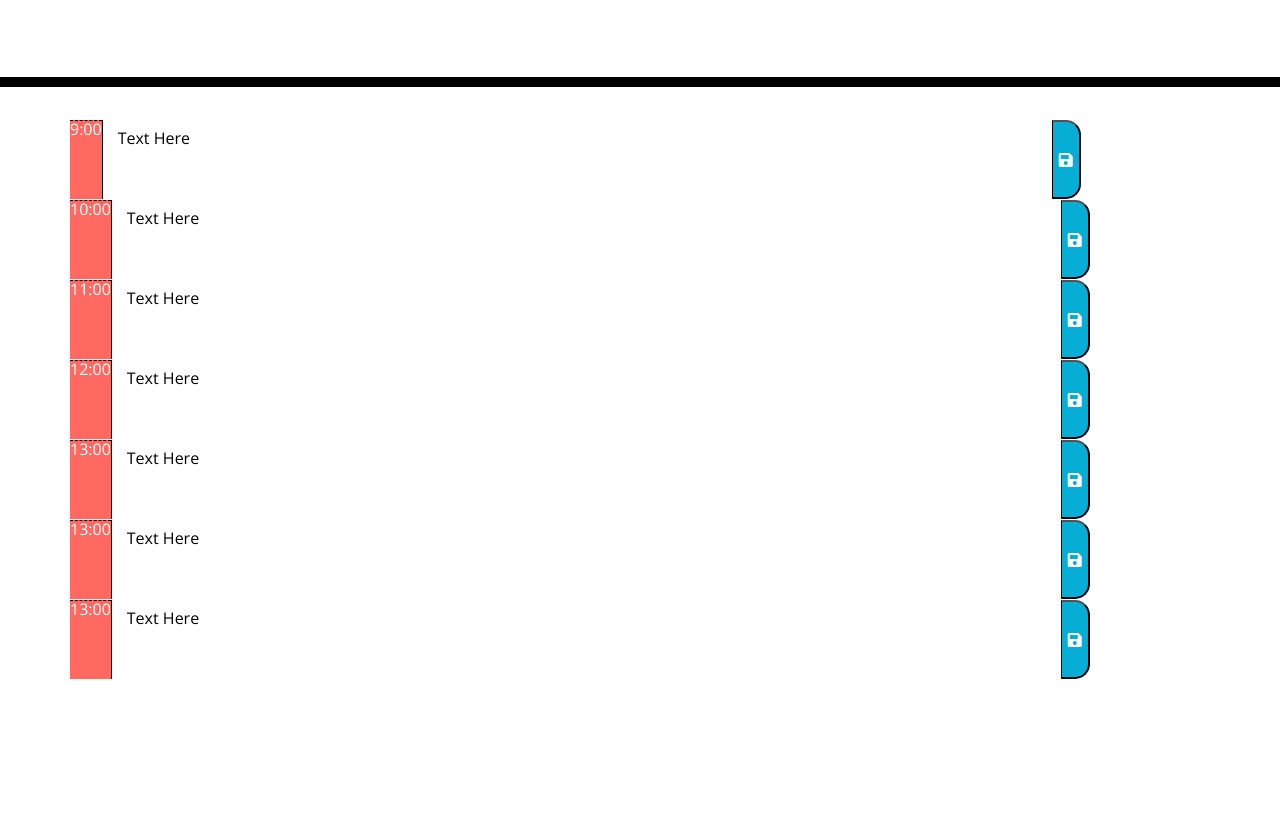
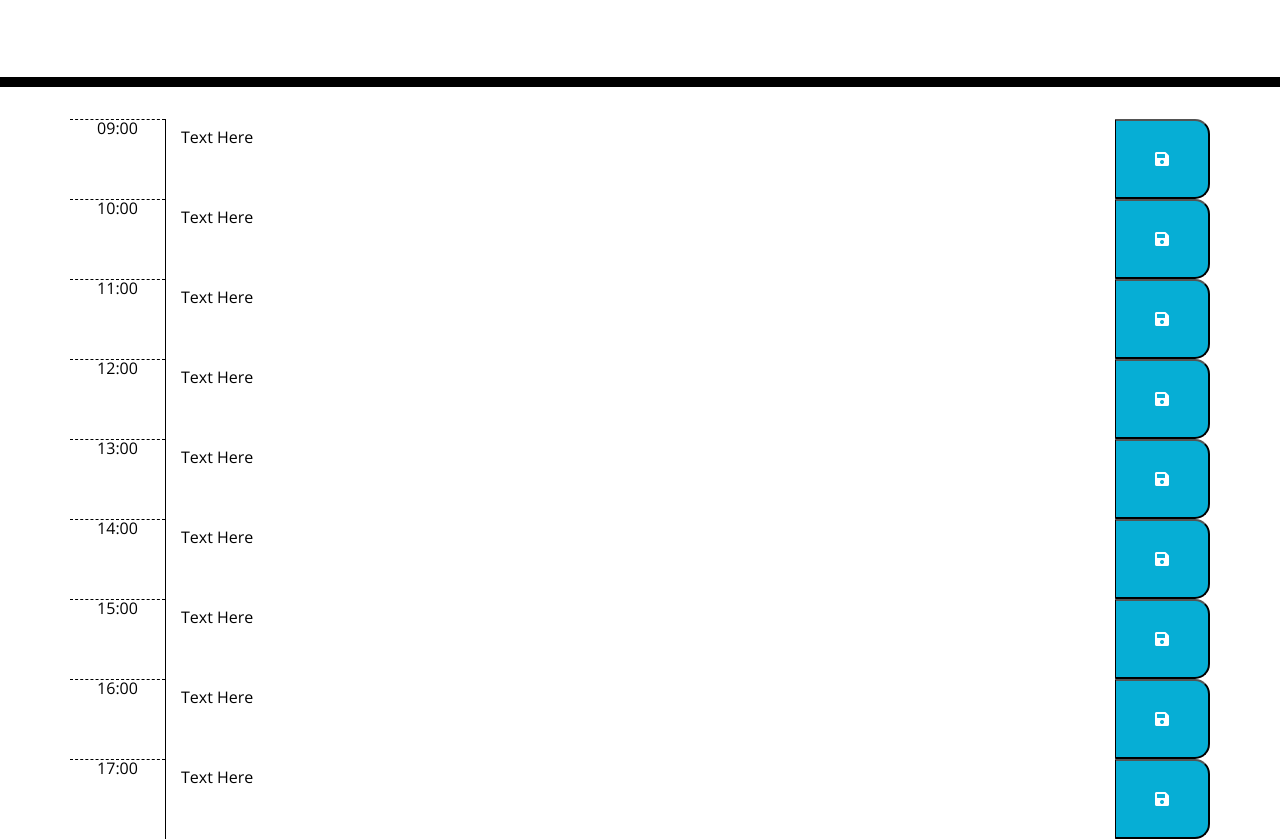
Before and after one commit to margaretelson/Day-Planner, a plain HTML site: page index.html in a window 1280 px wide. Shown: the part 181-1020 px from the top of the page. Before the commit the page ends 860 px from the top, so only its background shows below. Drawn offline with nearby package versions, Linux system fonts and the light colour scheme.

Commit message:
Fixed column sizes and color to not be in present time

```diff
--- a/index.html
+++ b/index.html
@@ -31,39 +31,49 @@
     <div class="container">
       <!-- Timeblocks go here -->
       <div class = "row time-block">
-          <div class="hour present">9:00</div>
+          <div class="col-1 hour">09:00</div>
           <textarea class= "col-10">Text Here</textarea>
-          <button class="saveBtn"><i class = "fas fa-save"></i></button>
+          <button class="col-1 saveBtn"><i class = "fas fa-save"></i></button>
       </div>
       <div class = "row time-block">
-        <div class="hour present">10:00</div>
+        <div class="col-1 hour">10:00</div>
         <textarea class= "col-10">Text Here</textarea>
-        <button class="saveBtn"><i class = "fas fa-save"></i></button>
+        <button class="col-1 saveBtn"><i class = "fas fa-save"></i></button>
     </div>
     <div class = "row time-block">
-        <div class="hour present">11:00</div>
+        <div class="col-1 hour">11:00</div>
         <textarea class= "col-10">Text Here</textarea>
-        <button class="saveBtn"><i class = "fas fa-save"></i></button>
+        <button class="col-1 saveBtn"><i class = "fas fa-save"></i></button>
     </div>
     <div class = "row time-block">
-        <div class="hour present">12:00</div>
+        <div class="col-1 hour">12:00</div>
         <textarea class= "col-10">Text Here</textarea>
-        <button class="saveBtn"><i class = "fas fa-save"></i></button>
+        <button class="col-1 saveBtn"><i class = "fas fa-save"></i></button>
     </div>
     <div class = "row time-block">
-        <div class="hour present">13:00</div>
+        <div class="col-1 hour">13:00</div>
         <textarea class= "col-10">Text Here</textarea>
-        <button class="saveBtn"><i class = "fas fa-save"></i></button>
+        <button class="col-1 saveBtn"><i class = "fas fa-save"></i></button>
     </div>
     <div class = "row time-block">
-        <div class="hour present">13:00</div>
+        <div class="col-1 hour">14:00</div>
         <textarea class= "col-10">Text Here</textarea>
-        <button class="saveBtn"><i class = "fas fa-save"></i></button>
+        <button class="col-1 saveBtn"><i class = "fas fa-save"></i></button>
     </div>
     <div class = "row time-block">
-        <div class="hour present">13:00</div>
+        <div class="col-1 hour">15:00</div>
         <textarea class= "col-10">Text Here</textarea>
-        <button class="saveBtn"><i class = "fas fa-save"></i></button>
+        <button class="col-1 saveBtn"><i class = "fas fa-save"></i></button>
+    </div>
+    <div class = "row time-block">
+        <div class="col-1 hour">16:00</div>
+        <textarea class= "col-10">Text Here</textarea>
+        <button class="col-1 saveBtn"><i class = "fas fa-save"></i></button>
+    </div>
+    <div class = "row time-block">
+        <div class="col-1 hour">17:00</div>
+        <textarea class= "col-10">Text Here</textarea>
+        <button class="col-1 saveBtn"><i class = "fas fa-save"></i></button>
     </div>
     </div>
 
--- a/script.js
+++ b/script.js
@@ -13,7 +13,7 @@ var saveBtn = $(".saveBtn");
 
 var agenda = [];
 
-init ();
+init();
 
 function init(){
     var storedAgenda = JSON.parse(localStorage.getItem("agenda"));
--- a/style.css
+++ b/style.css
@@ -33,7 +33,6 @@ body {
   .row {
     white-space: pre-wrap;
     height: 80px;
-    border-top: 1px solid white;;
   }
 
   .hour {
@@ -50,6 +49,7 @@ body {
   .present {
     background-color: #ff6961;
     color: white;
+    padding: 5px;
   }
 
   .future {
```
